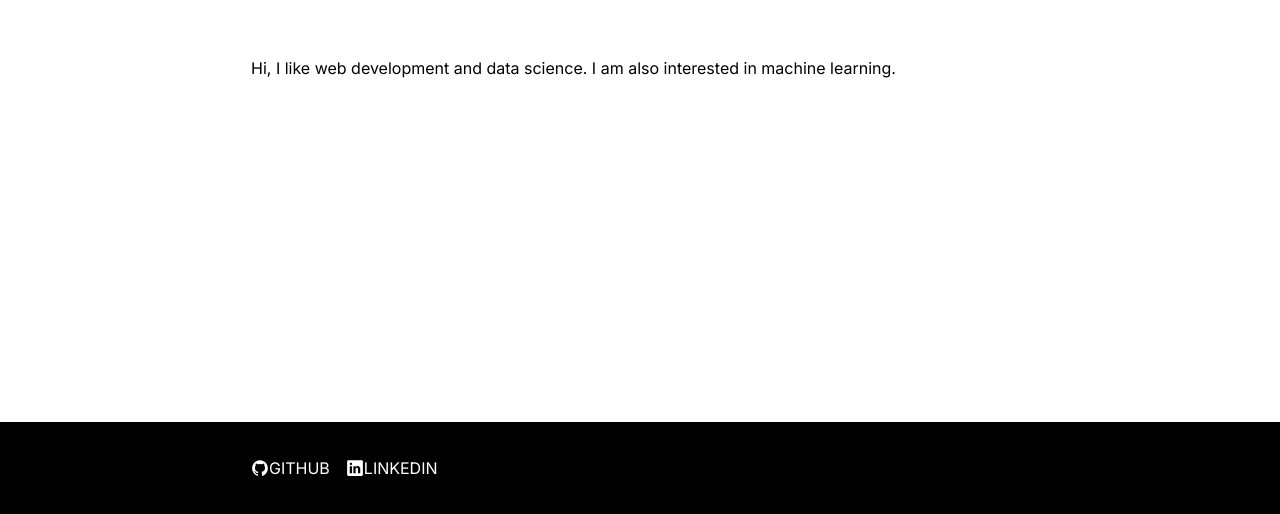
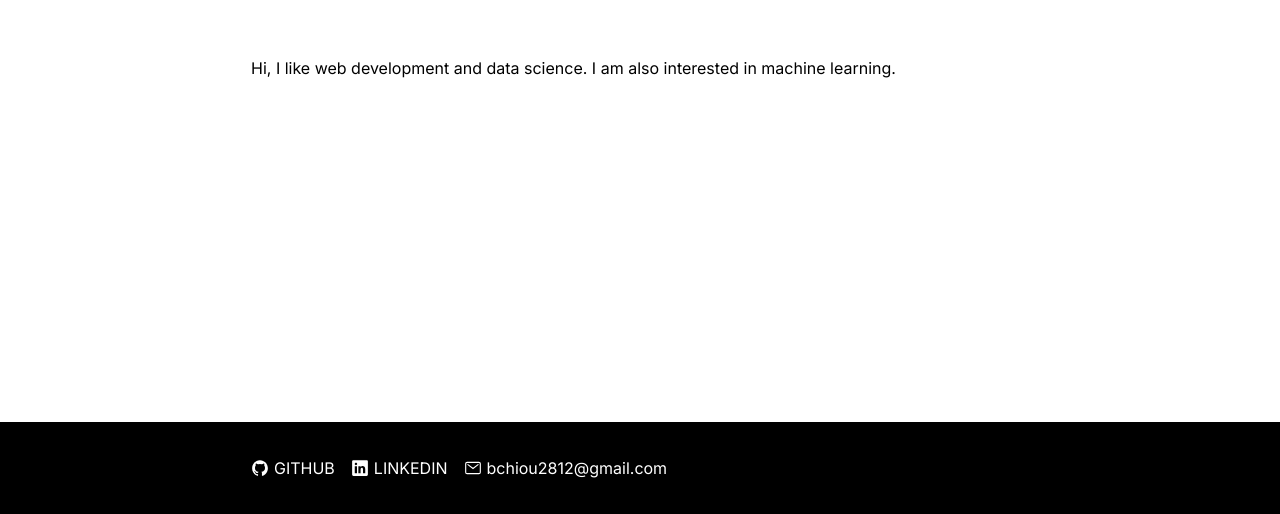
Before and after one commit to binkybarnes/personal-website, a plain HTML site: page index.html in a window 1280 px wide. Shown: the part 286-800 px from the top of the page. Drawn offline with nearby package versions, Linux system fonts and the light colour scheme.

Commit message:
Added email to footer

```diff
--- a/index.html
+++ b/index.html
@@ -69,6 +69,12 @@
                     LINKEDIN
                   </a>
                 </li>
+                <li>
+                  <div>
+                    <ion-icon name="mail-outline"></ion-icon>
+                    bchiou2812@gmail.com
+                  </div>
+                </li>
               </ul>
             </div>
         </div>
--- a/style.css
+++ b/style.css
@@ -61,8 +61,10 @@ ion-icon {
   color: white;
 }
 
-.footer a {
+.footer a,
+.footer div {
   display: flex;
+  gap: 5px;
   align-items: center;
 }
 
@@ -75,6 +77,7 @@ ion-icon {
 .section--2 .wrapper {
   padding-block: 60px 60px;
   padding-inline: clamp(16px, 30vw, 251px);
+  overflow: hidden;
   background-image: url(imgs/pawel-czerwinski-s2YRJnAih-w-unsplash.jpg);
   background-size: cover;
 }
```
